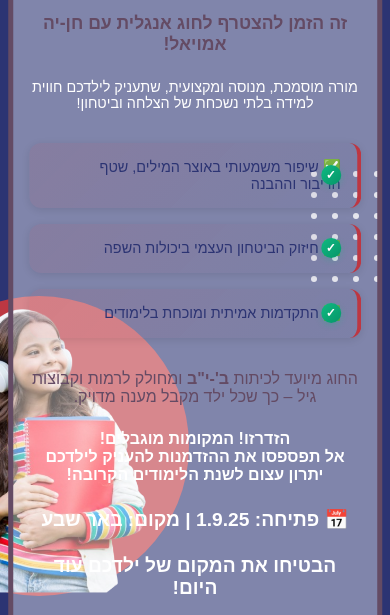
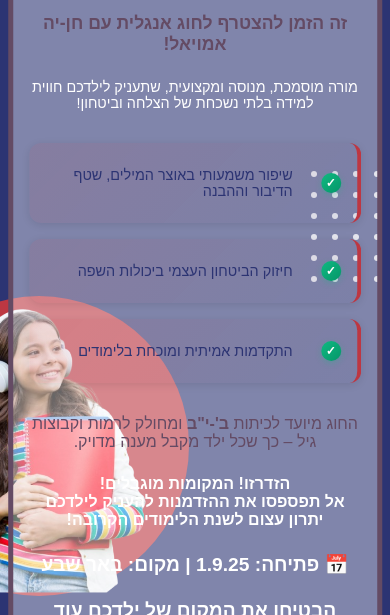
Before and after one commit to CalanitMadar/EnglishWithChenya, a plain HTML site: page index.html in a window 390 px wide. Shown: the part 229-844 px from the top of the page. Drawn offline with Linux system fonts and the light colour scheme.

Commit message:
update responsive

```diff
--- a/index.html
+++ b/index.html
@@ -30,9 +30,9 @@
             </p>
 
             <ul class="benefits">
-                <li>✅ שיפור משמעותי באוצר המילים, שטף הדיבור וההבנה</li>
-                <li>✅ חיזוק הביטחון העצמי ביכולות השפה</li>
-                <li>✅ התקדמות אמיתית ומוכחת בלימודים</li>
+                <li> שיפור משמעותי באוצר המילים, שטף הדיבור וההבנה</li>
+                <li> חיזוק הביטחון העצמי ביכולות השפה</li>
+                <li> התקדמות אמיתית ומוכחת בלימודים</li>
             </ul>
 
             <p class="details">
--- a/style.css
+++ b/style.css
@@ -145,7 +145,7 @@ html, body {
 
 .benefits li {
     background: linear-gradient(135deg, rgba(189, 55, 66, 0.1), rgba(44, 52, 115, 0.05));
-    padding: 1.5rem 1.5rem 1.5rem 4rem;
+    padding: 1.5rem 4rem 1.5rem 1.5rem;
     border-radius: 12px;
     font-size: 1.1rem;
     font-weight: 500;
@@ -343,7 +343,7 @@ input::placeholder {
     }
 
     .benefits li {
-        padding: 1rem 1rem 1rem 2.5rem;
+        padding: 1.5rem 4rem 1.5rem 1.5rem;
         font-size: 0.9rem;
     }
 
```
